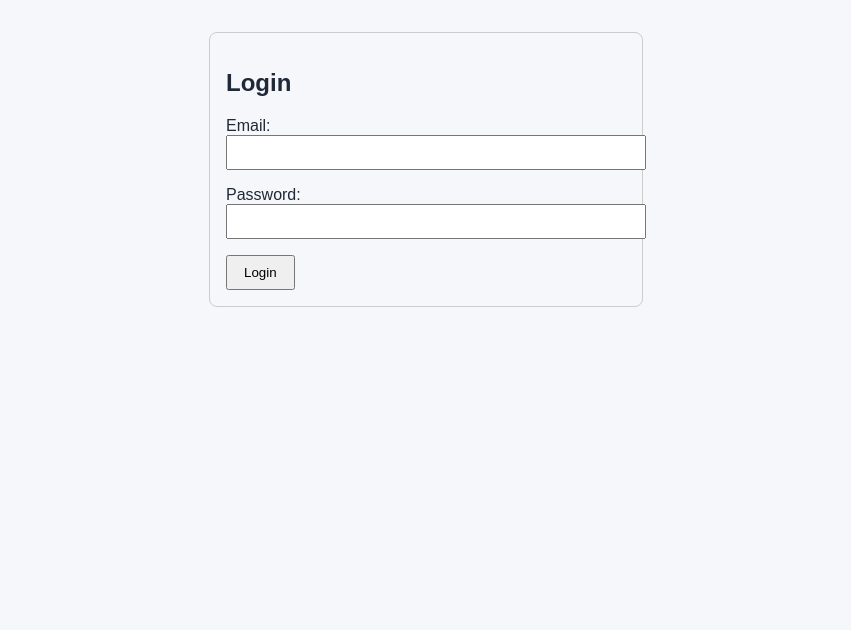
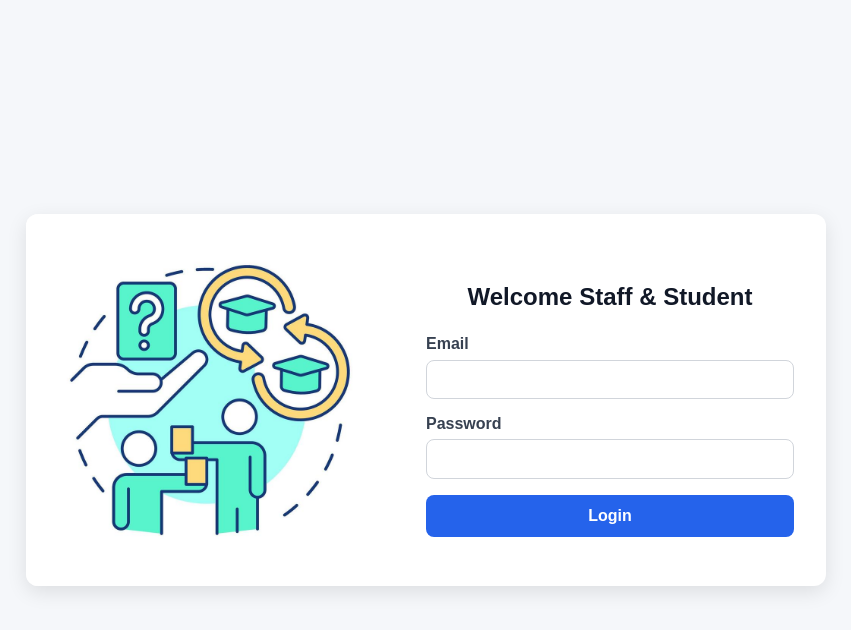
Before and after one commit to jenishlin-2523/Quiz_Generator, a React (Create React App) app in the folder frontend/: page / in a window 1280 px wide. Shown: the top 630 px of the page, without its empty margins (214-1065 px from the left). Built offline with nearby package versions, Linux system fonts and the light colour scheme.

Commit message:
All done, if required will update later

```diff
--- a/frontend/src/pages/StaffDashboard.jsx
+++ b/frontend/src/pages/StaffDashboard.jsx
@@ -122,6 +122,12 @@ function StaffDashboard() {
   // ---------------- Render ----------------
   return (
     <div className="container">
+      <header style={{ marginBottom: "2rem", textAlign: "center" }}>
+        <h1 style={{ fontSize: "2.2rem", color: "#4f46e5" }}>Staff Dashboard</h1>
+        <p style={{ color: "#6b7280", fontSize: "1rem" }}>
+          All your quizzes can be uploaded here. Select the PDF, choose the course, enter the title, and click "Upload" to submit.
+        </p>
+      </header>
 
       {/* ---------------- Upload Section ---------------- */}
       <div className="upload-section">
--- a/frontend/src/pages/login.jsx
+++ b/frontend/src/pages/login.jsx
@@ -1,7 +1,7 @@
-// src/pages/Login.jsx
 import React, { useState } from "react";
 import axios from "axios";
 import { useNavigate } from "react-router-dom";
+import '../styles/login.css';
 
 const Login = () => {
   const [email, setEmail] = useState("");
@@ -29,73 +29,44 @@ const Login = () => {
       localStorage.setItem("access_token", access_token);
       localStorage.setItem("role", role);
 
-      if (role === "staff") {
-        navigate("/staff");
-      } else if (role === "student") {
-        navigate("/student");
-      } else {
-        setErrorMsg("Unknown user role");
-      }
+      if (role === "staff") navigate("/staff");
+      else if (role === "student") navigate("/student");
+      else setErrorMsg("Unknown user role");
     } catch (error) {
-      console.error("Login error:", error);
-
-      if (error.response) {
-        // Server responded with a status other than 2xx
-        console.error("Response data:", error.response.data);
-        console.error("Response status:", error.response.status);
-        console.error("Response headers:", error.response.headers);
-        setErrorMsg(error.response.data.msg || "Login failed. Please try again.");
-      } else if (error.request) {
-        // Request was made but no response received
-        console.error("No response received:", error.request);
-        setErrorMsg("No response from server. Please try again later.");
-      } else {
-        // Something else happened while setting up the request
-        console.error("Error message:", error.message);
-        setErrorMsg("An unexpected error occurred. Please try again.");
-      }
+      if (error.response) setErrorMsg(error.response.data.msg || "Login failed.");
+      else if (error.request) setErrorMsg("No response from server.");
+      else setErrorMsg("An unexpected error occurred.");
     }
   };
 
   return (
-    <div
-      style={{
-        maxWidth: "400px",
-        margin: "2rem auto",
-        padding: "1rem",
-        border: "1px solid #ccc",
-        borderRadius: "8px",
-      }}
-    >
-      <h2>Login</h2>
-      {errorMsg && <p style={{ color: "red" }}>{errorMsg}</p>}
+    <div className="login-wrapper">
+      <div className="login-container">
+        <div className="login-image">
+          <img src="/login.jpg" alt="Login Visual" />
+        </div>
+        <div className="login-form">
+          <h2>Welcome Staff & Student</h2>
+          {errorMsg && <p className="login-error">{errorMsg}</p>}
           <form onSubmit={handleSubmit}>
-        <div style={{ marginBottom: "1rem" }}>
-          <label>Email:</label>
-          <br />
+            <label>Email</label>
             <input
               type="email"
               value={email}
               onChange={(e) => setEmail(e.target.value)}
-            style={{ width: "100%", padding: "0.5rem" }}
               required
             />
-        </div>
-        <div style={{ marginBottom: "1rem" }}>
-          <label>Password:</label>
-          <br />
+            <label>Password</label>
             <input
               type="password"
               value={password}
               onChange={(e) => setPassword(e.target.value)}
-            style={{ width: "100%", padding: "0.5rem" }}
               required
             />
+            <button type="submit">Login</button>
+          </form>
         </div>
-        <button type="submit" style={{ padding: "0.5rem 1rem" }}>
-          Login
-        </button>
-      </form>
+      </div>
     </div>
   );
 };
--- a/frontend/src/styles/Dashboard.css
+++ b/frontend/src/styles/Dashboard.css
@@ -27,6 +27,7 @@ body {
   gap: 1.5rem;
   box-shadow: 0 10px 25px rgba(0,0,0,0.08);
   transition: 0.3s ease;
+  margin-top: -4rem;
 }
 
 .upload-section:hover {
@@ -47,6 +48,7 @@ body {
   transition: 0.3s ease;
   background-color: #f0f4ff;
   position: relative;
+  margin-top: 3rem;
 }
 
 .upload-box:hover {
--- /dev/null
+++ b/frontend/src/styles/login.css
@@ -0,0 +1,113 @@
+/* login.css */
+
+body {
+  margin: 0;
+  font-family: Arial, sans-serif;
+  background: #f3f4f6;
+}
+
+.login-wrapper {
+  display: flex;
+  justify-content: center;
+  align-items: center;
+  height: 100vh;
+}
+
+.login-container {
+  display: flex;
+  background: #fff;
+  border-radius: 12px;
+  box-shadow: 0 6px 20px rgba(0,0,0,0.1);
+  overflow: hidden;
+  max-width: 800px;
+  width: 100%;
+}
+
+.login-image {
+  flex: 1;
+  background-color: #2563eb;
+}
+
+.login-image img {
+  width: 100%;
+  height: 100%;
+  object-fit: cover;
+}
+
+.login-form {
+  flex: 1;
+  padding: 2rem;
+  display: flex;
+  flex-direction: column;
+  justify-content: center;
+}
+
+.login-form h2 {
+  margin-bottom: 1.5rem;
+  text-align: center;
+  color: #111827;
+}
+
+.login-error {
+  color: #ef4444;
+  margin-bottom: 1rem;
+  text-align: center;
+}
+
+.login-form form {
+  display: flex;
+  flex-direction: column;
+}
+
+.login-form label {
+  font-weight: 600;
+  margin-bottom: 0.4rem;
+  color: #374151;
+}
+
+.login-form input {
+  padding: 0.6rem 0.8rem;
+  margin-bottom: 1rem;
+  border: 1px solid #d1d5db;
+  border-radius: 8px;
+  font-size: 1rem;
+  transition: border-color 0.2s, box-shadow 0.2s;
+}
+
+.login-form input:focus {
+  border-color: #2563eb;
+  outline: none;
+  box-shadow: 0 0 0 2px rgba(37, 99, 235, 0.2);
+}
+
+.login-form button {
+  padding: 0.75rem;
+  background-color: #2563eb;
+  color: #fff;
+  border: none;
+  border-radius: 8px;
+  font-size: 1rem;
+  font-weight: 600;
+  cursor: pointer;
+  transition: background-color 0.2s, transform 0.1s;
+}
+
+.login-form button:hover {
+  background-color: #1d4ed8;
+  transform: translateY(-1px);
+}
+
+.login-form button:active {
+  transform: translateY(1px);
+}
+
+/* Responsive */
+@media (max-width: 768px) {
+  .login-container {
+    flex-direction: column;
+    max-width: 90%;
+  }
+  .login-image {
+    height: 200px;
+  }
+}
```
Also changed, not shown: frontend/public/login.jpg (added). Lines whose indentation alone changed are shown as unchanged.
